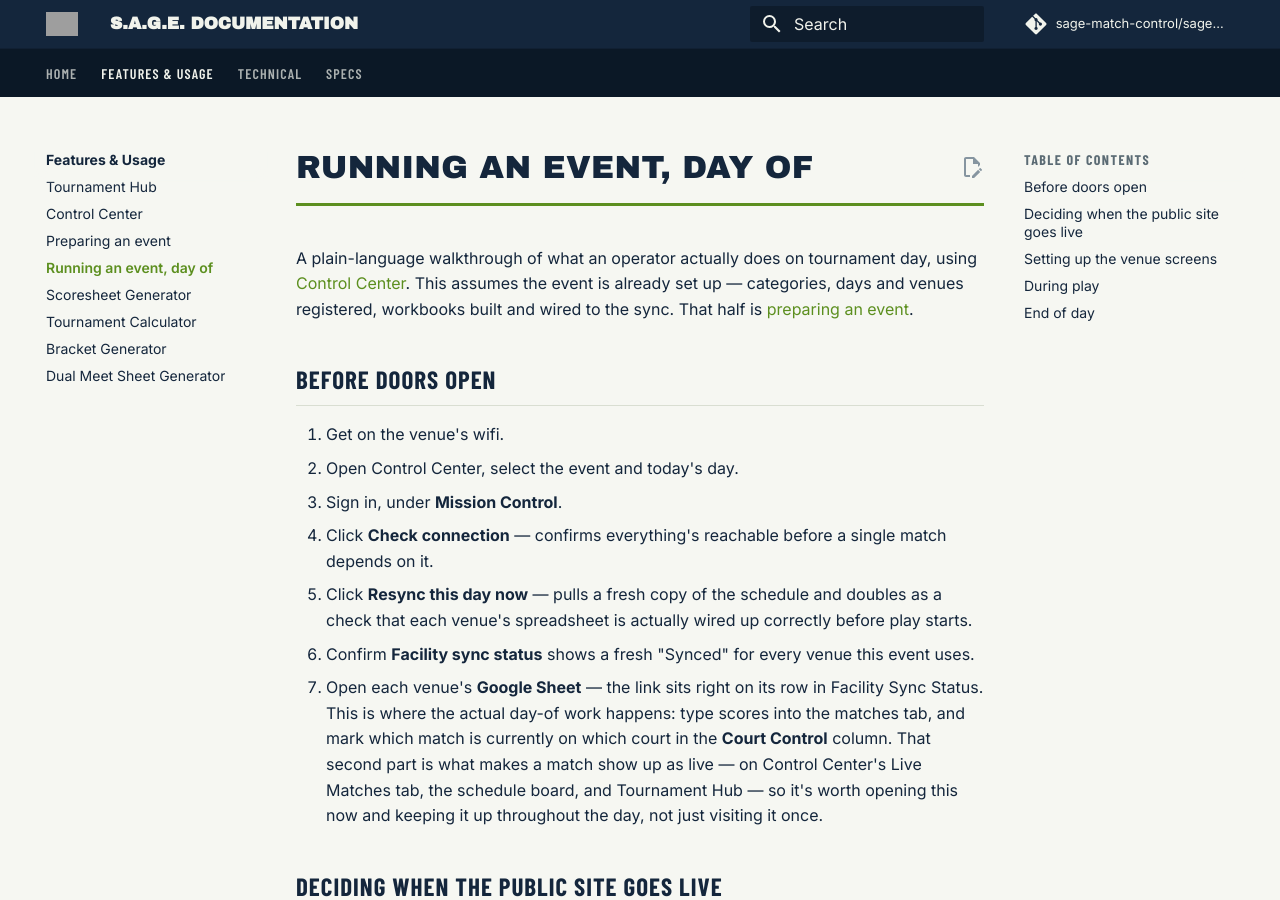
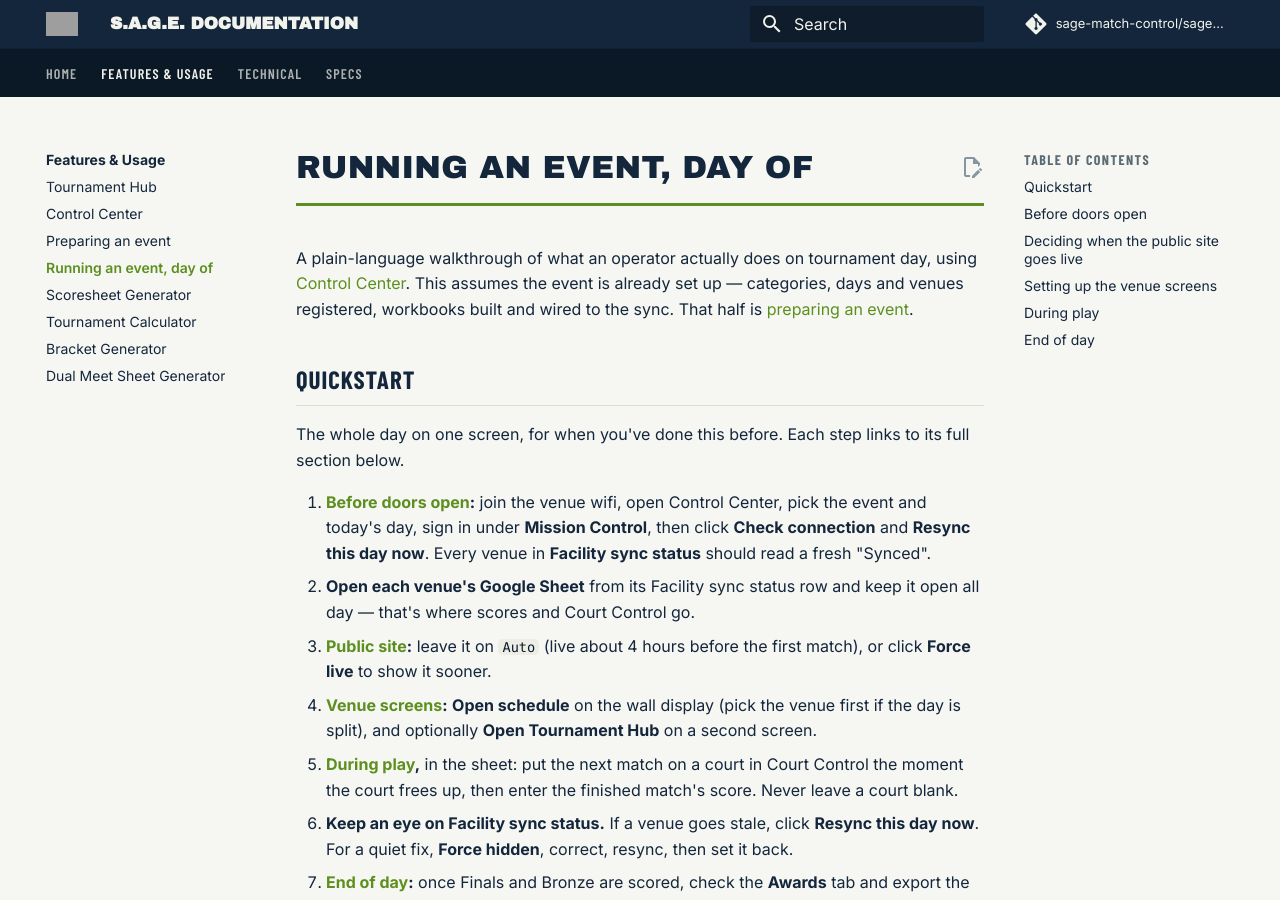
Before and after one commit to sage-match-control/sage-docs, an MkDocs documentation site: the page built from docs/features/running-an-event-day.md, in a window 1280 px wide and 900 px high. Built offline with MkDocs 1.6.1 and Material for MkDocs 9.7.7, drawn with Linux system fonts in a browser that asks for light colours; comment, search, counter and statistics services are not loaded; some of the changed text lies outside the part shown.

Commit message:
Add a quickstart guide

```diff
--- a/docs/features/running-an-event-day.md
+++ b/docs/features/running-an-event-day.md
@@ -4,6 +4,32 @@ A plain-language walkthrough of what an operator actually does on tournament
 day, using [Control Center](control-center.md). This assumes the event is
 already set up — categories, days and venues registered, workbooks built and
 wired to the sync. That half is [preparing an event](preparing-an-event.md).
+
+## Quickstart
+
+The whole day on one screen, for when you've done this before. Each step
+links to its full section below.
+
+1. **[Before doors open](#before-doors-open):** join the venue wifi, open
+   Control Center, pick the event and today's day, sign in under **Mission
+   Control**, then click **Check connection** and **Resync this day now**.
+   Every venue in **Facility sync status** should read a fresh "Synced".
+2. **Open each venue's Google Sheet** from its Facility sync status row and
+   keep it open all day — that's where scores and Court Control go.
+3. **[Public site](#deciding-when-the-public-site-goes-live):** leave it on
+   `Auto` (live about 4 hours before the first match), or click **Force
+   live** to show it sooner.
+4. **[Venue screens](#setting-up-the-venue-screens):** **Open schedule** on
+   the wall display (pick the venue first if the day is split), and
+   optionally **Open Tournament Hub** on a second screen.
+5. **[During play](#during-play),** in the sheet: put the next match on a
+   court in Court Control the moment the court frees up, then enter the
+   finished match's score. Never leave a court blank.
+6. **Keep an eye on Facility sync status.** If a venue goes stale, click
+   **Resync this day now**. For a quiet fix, **Force hidden**, correct,
+   resync, then set it back.
+7. **[End of day](#end-of-day):** once Finals and Bronze are scored, check
+   the **Awards** tab and export the images. Nothing needs turning off.
 
 ## Before doors open
 
```
Also changed, not shown: docs/features/preparing-an-event.md (+26 -0 lines).
